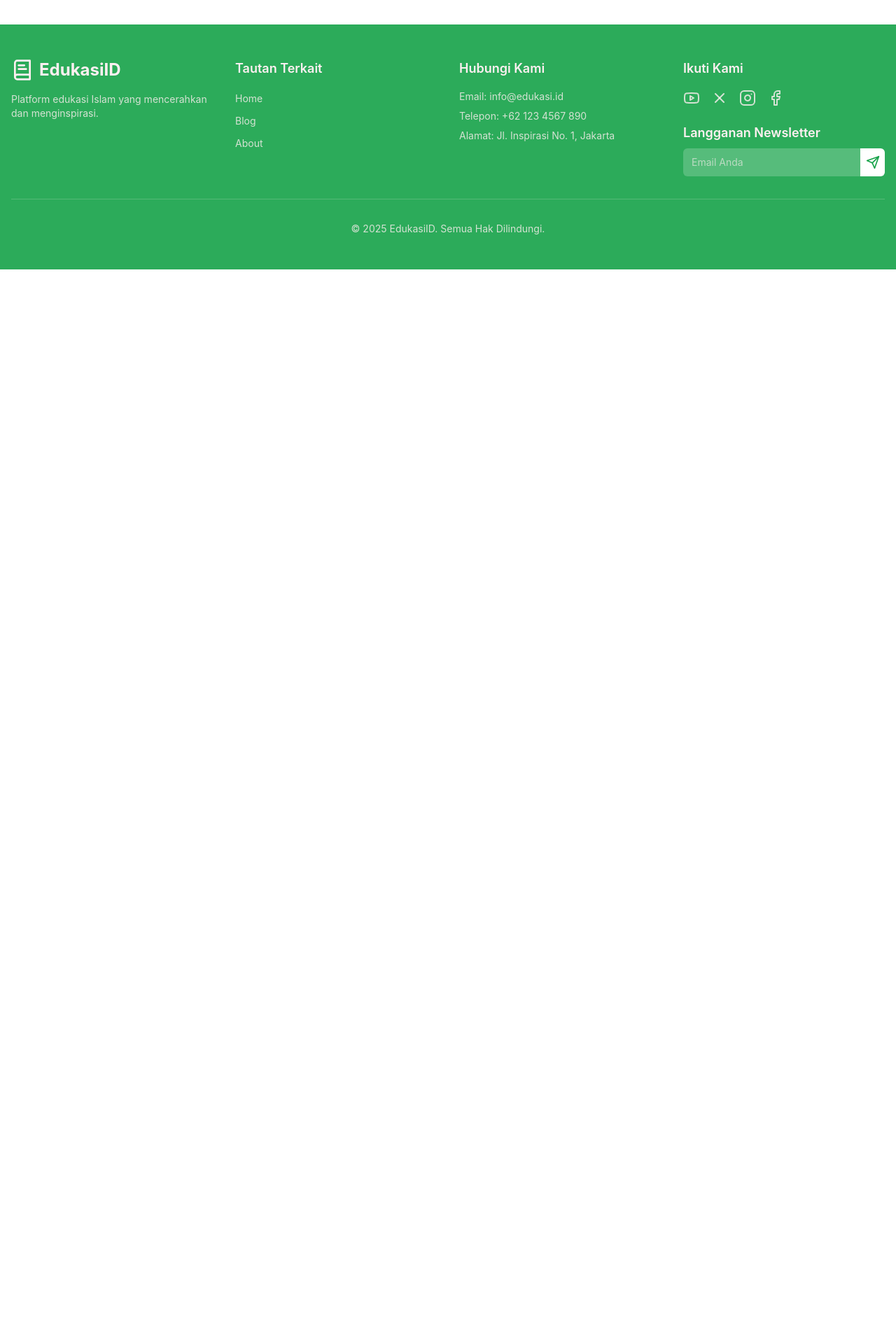
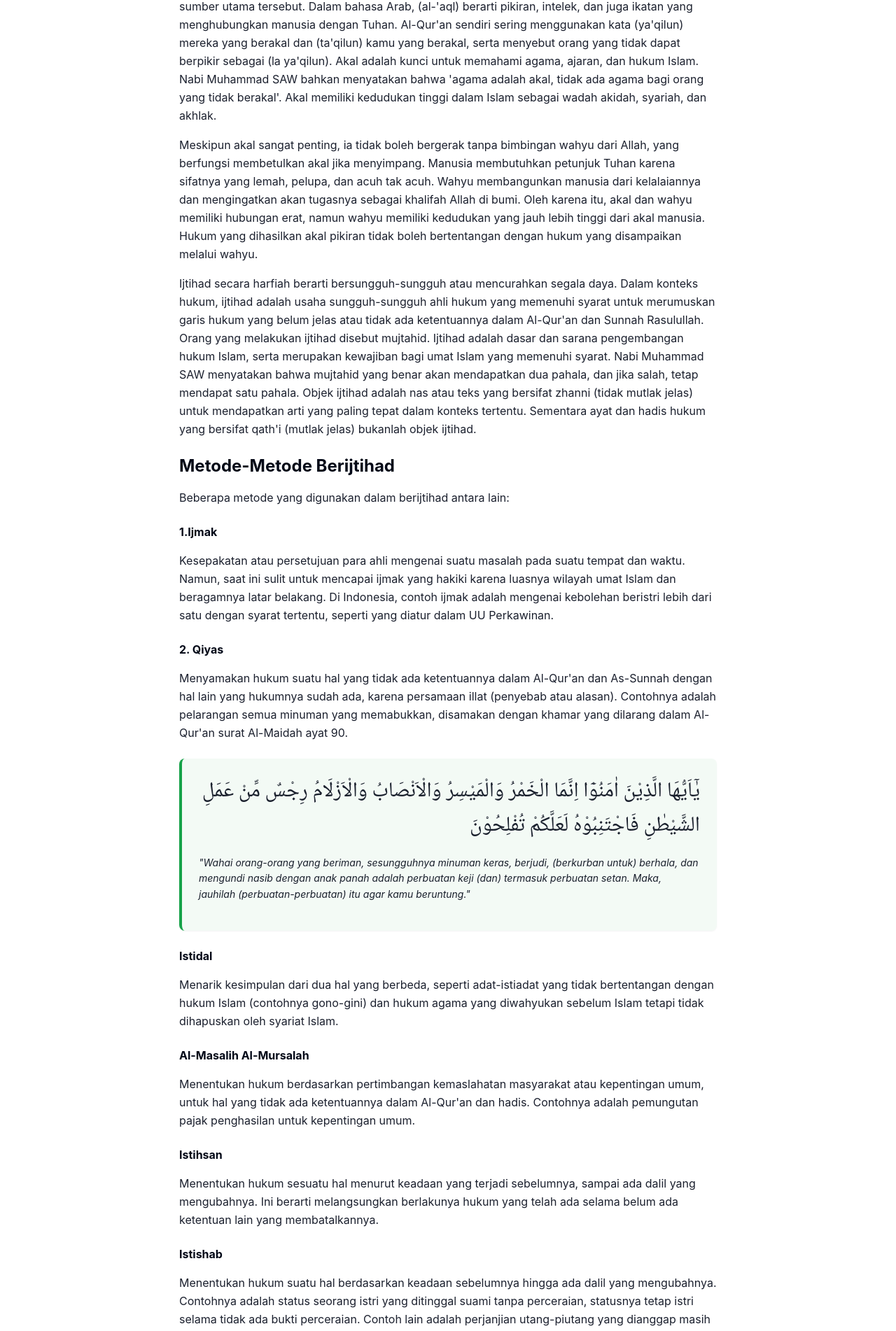
Before and after one commit to KenzArz/edukasiId, a React (Vite) app: page /blog/al-ijtihad in a window 1280 px wide. Shown: the part 871-2773 px from the top of the page at 70% size. Before the commit the page ends 1256 px from the top, so only its background shows below. Built offline with nearby package versions, Linux system fonts and the light colour scheme.

Commit message:
add: blogContent 11 Sumber Ajaran Islam Al-ijtihad

```diff
--- a/src/js/allBlogPost.js
+++ b/src/js/allBlogPost.js
@@ -1651,7 +1651,129 @@ export const allBlogPosts = [
 		author: "Tim EdukasiID",
 		date: "12 Juni 2025",
 		image: "/images/blog/11.png",
-		content: [],
+		content: [
+			{
+				type: "heading",
+				level: 2,
+				text: "Akal Pikiran (al-Ra'yu atau Ijtihad)",
+			},
+			{
+				type: "paragraph",
+				text: "Akal pikiran manusia yang memenuhi syarat merupakan sumber hukum Islam ketiga, berperan dalam memahami kaidah-kaidah hukum fundamental dalam Al-Qur'an dan Sunnah Nabi, serta merumuskannya untuk kasus-kasus tertentu atau hal-hal yang belum diatur jelas dalam kedua sumber utama tersebut. Dalam bahasa Arab, (al-'aql) berarti pikiran, intelek, dan juga ikatan yang menghubungkan manusia dengan Tuhan. Al-Qur'an sendiri sering menggunakan kata (ya'qilun) mereka yang berakal dan (ta'qilun) kamu yang berakal, serta menyebut orang yang tidak dapat berpikir sebagai (la ya'qilun). Akal adalah kunci untuk memahami agama, ajaran, dan hukum Islam. Nabi Muhammad SAW bahkan menyatakan bahwa 'agama adalah akal, tidak ada agama bagi orang yang tidak berakal'. Akal memiliki kedudukan tinggi dalam Islam sebagai wadah akidah, syariah, dan akhlak."
+			},
+			{
+				type: "paragraph",
+				text: "Meskipun akal sangat penting, ia tidak boleh bergerak tanpa bimbingan wahyu dari Allah, yang berfungsi membetulkan akal jika menyimpang. Manusia membutuhkan petunjuk Tuhan karena sifatnya yang lemah, pelupa, dan acuh tak acuh. Wahyu membangunkan manusia dari kelalaiannya dan mengingatkan akan tugasnya sebagai khalifah Allah di bumi. Oleh karena itu, akal dan wahyu memiliki hubungan erat, namun wahyu memiliki kedudukan yang jauh lebih tinggi dari akal manusia. Hukum yang dihasilkan akal pikiran tidak boleh bertentangan dengan hukum yang disampaikan melalui wahyu.",
+			},
+			{
+				type: "paragraph",
+				text: "Ijtihad secara harfiah berarti bersungguh-sungguh atau mencurahkan segala daya. Dalam konteks hukum, ijtihad adalah usaha sungguh-sungguh ahli hukum yang memenuhi syarat untuk merumuskan garis hukum yang belum jelas atau tidak ada ketentuannya dalam Al-Qur'an dan Sunnah Rasulullah. Orang yang melakukan ijtihad disebut mujtahid. Ijtihad adalah dasar dan sarana pengembangan hukum Islam, serta merupakan kewajiban bagi umat Islam yang memenuhi syarat. Nabi Muhammad SAW menyatakan bahwa mujtahid yang benar akan mendapatkan dua pahala, dan jika salah, tetap mendapat satu pahala. Objek ijtihad adalah nas atau teks yang bersifat zhanni (tidak mutlak jelas) untuk mendapatkan arti yang paling tepat dalam konteks tertentu. Sementara ayat dan hadis hukum yang bersifat qath'i (mutlak jelas) bukanlah objek ijtihad."
+			},
+			{
+				type: "heading",
+				level: 2,
+				text: "Metode-Metode Berijtihad",
+			},
+			{
+				type: "paragraph",
+				text: "Beberapa metode yang digunakan dalam berijtihad antara lain:",
+			},
+			{
+				type: "heading",
+				level: 4,
+				text: "1.Ijmak"
+			},
+			{
+				type: "paragraph",
+				text: "Kesepakatan atau persetujuan para ahli mengenai suatu masalah pada suatu tempat dan waktu. Namun, saat ini sulit untuk mencapai ijmak yang hakiki karena luasnya wilayah umat Islam dan beragamnya latar belakang. Di Indonesia, contoh ijmak adalah mengenai kebolehan beristri lebih dari satu dengan syarat tertentu, seperti yang diatur dalam UU Perkawinan."
+			},
+			{
+				type: "heading",
+				level: 4,
+				text: "2. Qiyas",
+			},
+			{
+				type: "paragraph",
+				text: "Menyamakan hukum suatu hal yang tidak ada ketentuannya dalam Al-Qur'an dan As-Sunnah dengan hal lain yang hukumnya sudah ada, karena persamaan illat (penyebab atau alasan). Contohnya adalah pelarangan semua minuman yang memabukkan, disamakan dengan khamar yang dilarang dalam Al-Qur'an surat Al-Maidah ayat 90."
+			},
+			{
+				type: "arabic",
+				text: "يٰٓاَيُّهَا الَّذِيْنَ اٰمَنُوْٓا اِنَّمَا الْخَمْرُ وَالْمَيْسِرُ وَالْاَنْصَابُ وَالْاَزْلَامُ رِجْسٌ مِّنْ عَمَلِ الشَّيْطٰنِ فَاجْتَنِبُوْهُ لَعَلَّكُمْ تُفْلِحُوْنَ",
+				translation: "Wahai orang-orang yang beriman, sesungguhnya minuman keras, berjudi, (berkurban untuk) berhala, dan mengundi nasib dengan anak panah adalah perbuatan keji (dan) termasuk perbuatan setan. Maka, jauhilah (perbuatan-perbuatan) itu agar kamu beruntung."
+			},
+			{
+				type: "heading",
+				level: 4,
+				text: "Istidal",
+			},
+			{
+				type: "paragraph",
+				text: "Menarik kesimpulan dari dua hal yang berbeda, seperti adat-istiadat yang tidak bertentangan dengan hukum Islam (contohnya gono-gini) dan hukum agama yang diwahyukan sebelum Islam tetapi tidak dihapuskan oleh syariat Islam."
+			},
+			{
+				type: "heading",
+				level: 4,
+				text: "Al-Masalih Al-Mursalah",
+			},
+			{
+				type: "paragraph",
+				text: "Menentukan hukum berdasarkan pertimbangan kemaslahatan masyarakat atau kepentingan umum, untuk hal yang tidak ada ketentuannya dalam Al-Qur'an dan hadis. Contohnya adalah pemungutan pajak penghasilan untuk kepentingan umum."
+			},
+			{
+				type: "heading",
+				level: 4,
+				text: "Istihsan"
+			},
+			{
+				type: "paragraph",
+				text: "Menentukan hukum sesuatu hal menurut keadaan yang terjadi sebelumnya, sampai ada dalil yang mengubahnya. Ini berarti melangsungkan berlakunya hukum yang telah ada selama belum ada ketentuan lain yang membatalkannya."
+			},
+			{
+				type: "heading",
+				level: 4,
+				text: "Istishab"
+			},
+			{
+				type: "paragraph",
+				text: "Menentukan hukum suatu hal berdasarkan keadaan sebelumnya hingga ada dalil yang mengubahnya. Contohnya adalah status seorang istri yang ditinggal suami tanpa perceraian, statusnya tetap istri selama tidak ada bukti perceraian. Contoh lain adalah perjanjian utang-piutang yang dianggap masih berlaku selama belum ada bukti pembayaran."
+			},
+			{
+				type: "heading",
+				level: 4,
+				text: "'Urf (Adat Istiadat)",
+			},
+			{
+				type: "paragraph",
+				text: "Adat-istiadat yang tidak bertentangan dengan hukum Islam dapat terus berlaku bagi masyarakat yang bersangkutan, terutama dalam bidang muamalah. Selama adat tersebut tidak bertentangan dengan Al-Qur'an dan As-Sunnah, serta didasarkan pada persetujuan kedua belah pihak dan tidak melanggar asas hukum perdata Islam, maka adat tersebut dapat dikukuhkan menjadi hukum, sesuai kaidah 'adat dapat dikukuhkan menjadi hukum' (al-'adatu muhakkamah)."
+			},
+			{
+				type: "heading",
+				level: 2,
+				text: "Hukum Islam dan Perkembangan Masyarakat"
+			},
+			{
+				type: "paragraph",
+				text: "Dengan pengembangan ijtihad, tidak ada masalah yang timbul dalam masyarakat yang tidak dapat dipecahkan dan ditentukan hukumnya, termasuk masalah-masalah baru akibat perkembangan ilmu dan teknologi seperti bayi tabung atau pencangkokan kornea mata. Hukum Islam mencakup semua ciptaan Allah, ada yang jelas (tersurat), ada yang tersirat, dan ada pula yang tersembunyi. Hukum yang tersirat dan tersembunyi inilah yang harus digali melalui penalaran manusia yang memenuhi syarat."
+			},
+			{
+				type: "paragraph",
+				text: "Ijtihad berperan tanpa batas dalam mengikuti dan mengarahkan perkembangan masyarakat, menentukan hukum, dan mengatasi berbagai masalah akibat perkembangan zaman, ilmu, dan teknologi. Tujuan utama Allah menetapkan hukum-Nya adalah untuk keselamatan dan kemaslahatan hidup manusia, baik berupa manfaat maupun menghindari kerugian. Hakikat tujuan hukum ilahi ini harus menjadi pedoman bagi para mujtahid dalam berijtihad. Dengan berpedoman pada kemaslahatan manusia, mujtahid dapat mengikuti perkembangan masyarakat, menemukan hukum untuk masalah baru, dan merumuskan kembali garis-garis hukum yang bersifat zhanni."
+			},
+			{
+				type: "heading",
+				level: 2,
+				text: "Kesimpulan",
+			},
+			{
+				type: "list_number",
+				items: [
+					"Ijtihad merupakan petunjuk hukum yang sangat penting dalam perumusan hukum Islam sebagai upaya menjawab persoalan-persoalan kemanusiaan yang konkret serta penjabaran konsepsi Islam dalam segala aspeknya. Selian itu, ijtihad adalah juga merupakan salah satu hal yang dalam menyelesaikan permasalahan dalam hal kejumudan Islam dan ketaqlidan penganutnya.",
+					"Ruang lingkup permasalahan yang boleh dijadikan lapangan ijtihad adalah mengenai hukum-hukum yang di dalamnya tidak ada nash yang qath'i.",
+					"Dasar penetapan ijtihad sebagai sumber hukum Islam adalah al-Qur’an dan al-Sunnah. Hal itu karena jika dalam berijtihad dan di dalamnya terjadi perselisihan diperintahkan kembali merujuk kepada al-Qur’an dan al-Sunnah.",
+					"Seorang faqih yang akan melakukan ijtihad harus memenuhi kriteria tertentu untuk dapat mencapai derajat mujtahid. Secara umum adalah: memahami ilmu al-Qur’an dan al-Sunnah serta nash-nash hukum di dalamnya, mengetahui metode penemuan hukum, menguasai bahasa Arab, dan beberapa syarat lainnya.",
+				]
+			}
+		],
 	},
 	{
 		id: 12,
```
